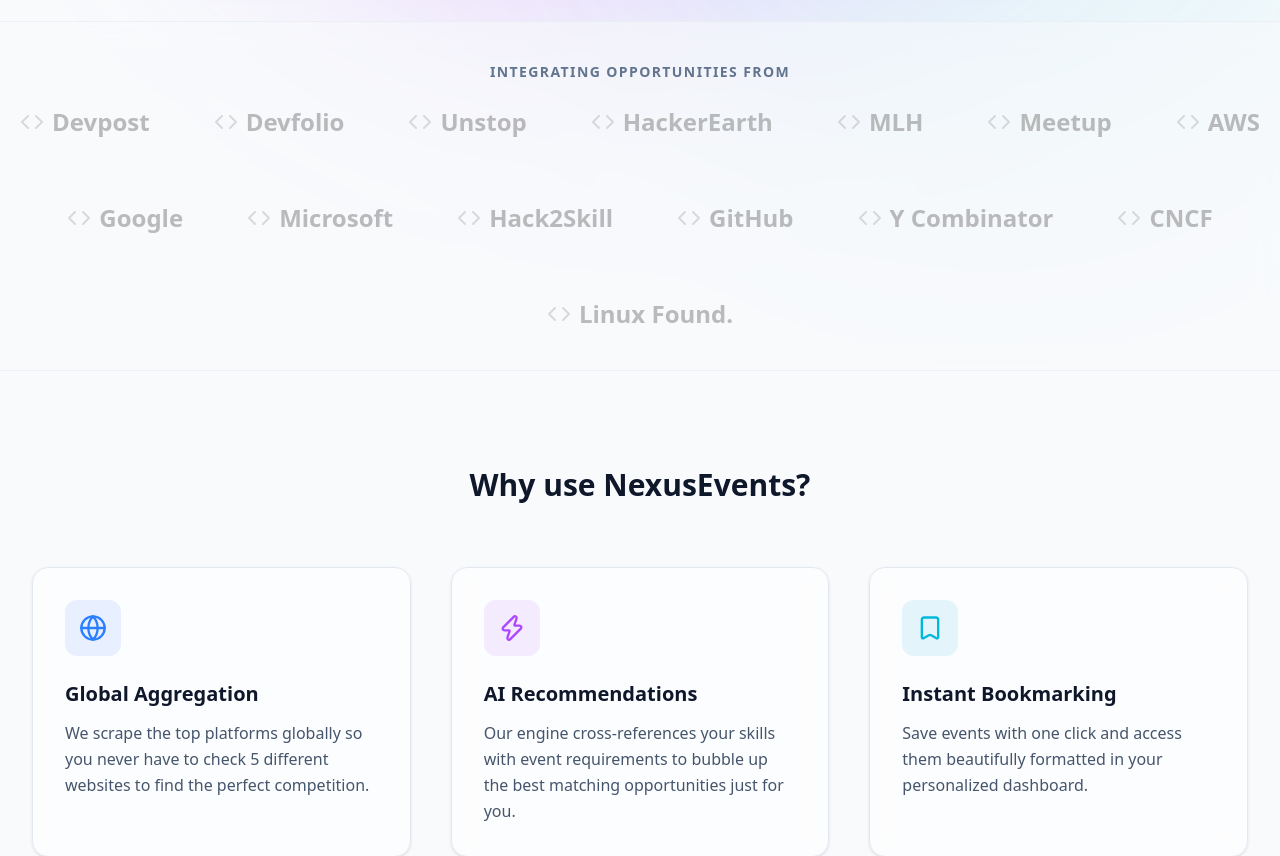
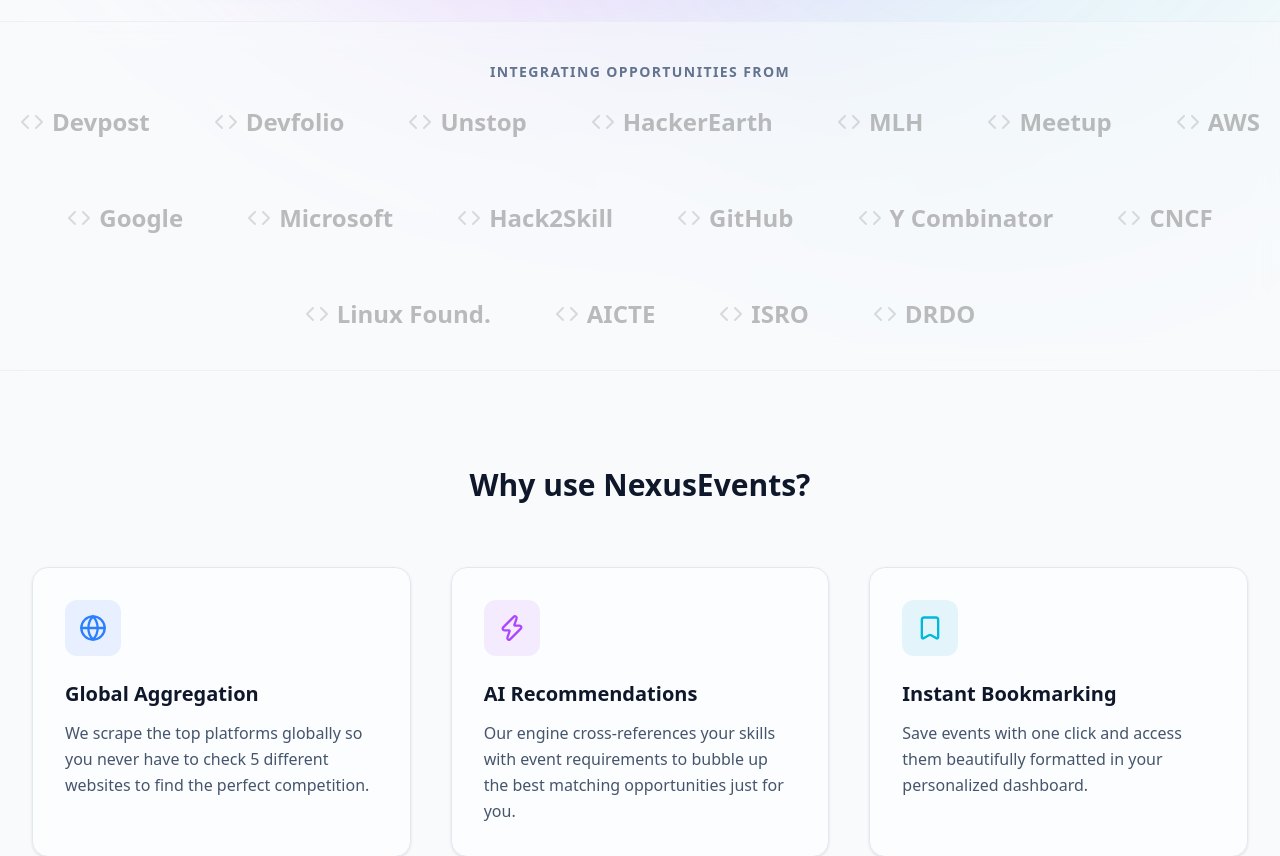
Before and after one commit to Vickyxsg173/NexusEvents, a React (Vite) app in the folder frontend/: page / in a window 1280 px wide. Shown: the part 821-1677 px from the top of the page. Built offline with nearby package versions, Linux system fonts and the light colour scheme; no server answers.

Commit message:
update sources on landing page and filters

```diff
--- a/frontend/src/components/EventFilters.jsx
+++ b/frontend/src/components/EventFilters.jsx
@@ -95,7 +95,8 @@
             <option value="CNCF">Cloud Native Computing Foundation</option>
             <option value="Linux Foundation">Linux Foundation</option>
             <option value="Y Combinator">Y Combinator</option>
-            <option value="GitHub Internships (Simplify)">GitHub Internships</option>
+            <option value="GitHub">GitHub Internships</option>
+            <option value="Govt & Research">Government & Research</option>
           </select>
         </div>
 
--- a/frontend/src/pages/Landing.jsx
+++ b/frontend/src/pages/Landing.jsx
@@ -160,7 +160,7 @@
         </div>
         <div className="flex justify-center flex-wrap gap-8 md:gap-16 opacity-70">
           {/* Mock Logos - using styled text for now */}
-          {['Devpost', 'Devfolio', 'Unstop', 'HackerEarth', 'MLH', 'Meetup', 'AWS', 'Google', 'Microsoft', 'Hack2Skill', 'GitHub', 'Y Combinator', 'CNCF', 'Linux Found.'].map((platform, idx) => (
+          {['Devpost', 'Devfolio', 'Unstop', 'HackerEarth', 'MLH', 'Meetup', 'AWS', 'Google', 'Microsoft', 'Hack2Skill', 'GitHub', 'Y Combinator', 'CNCF', 'Linux Found.', 'AICTE', 'ISRO', 'DRDO'].map((platform, idx) => (
             <motion.div
               key={idx}
               initial={{ opacity: 0, y: 10 }}
```
